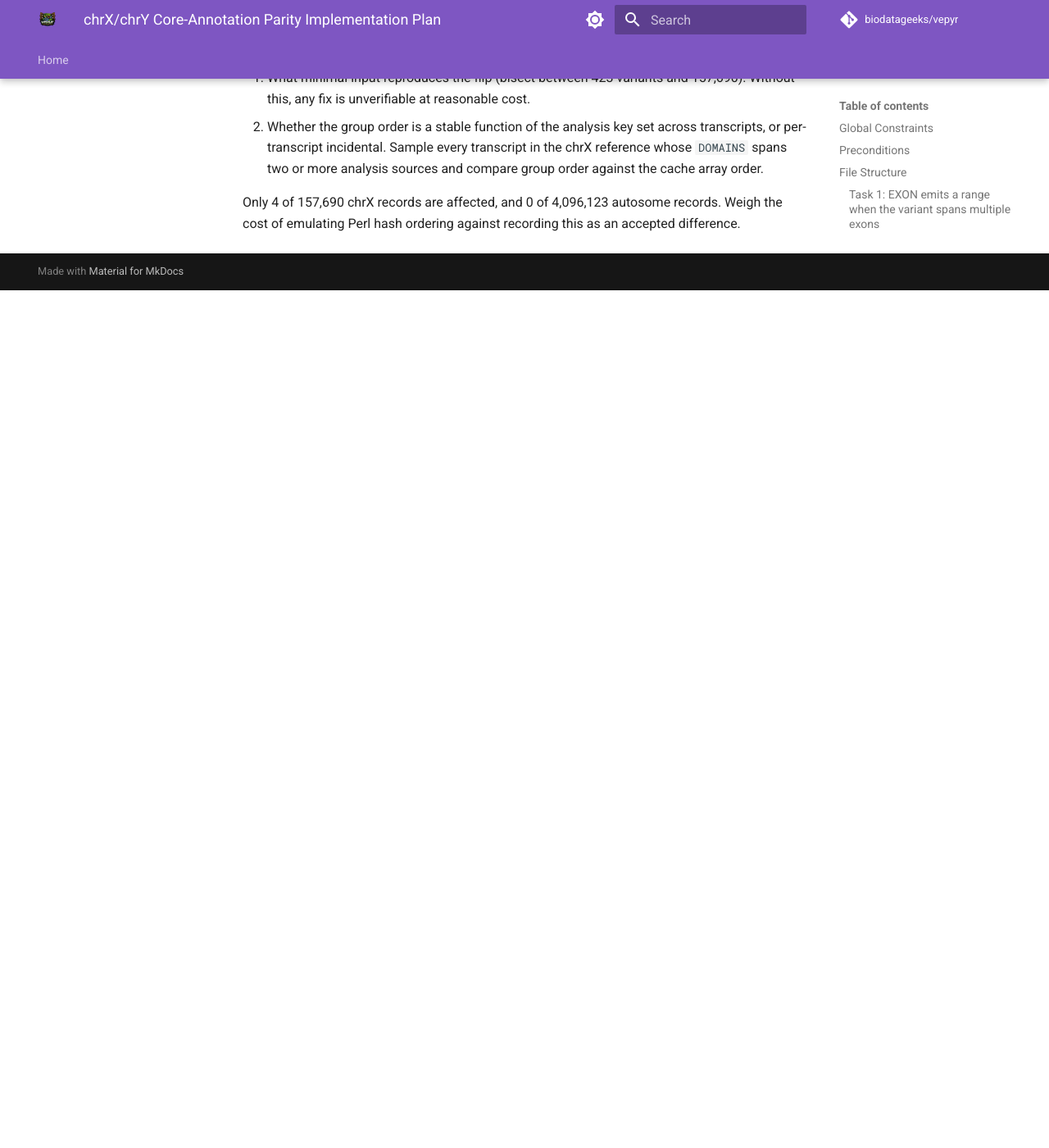
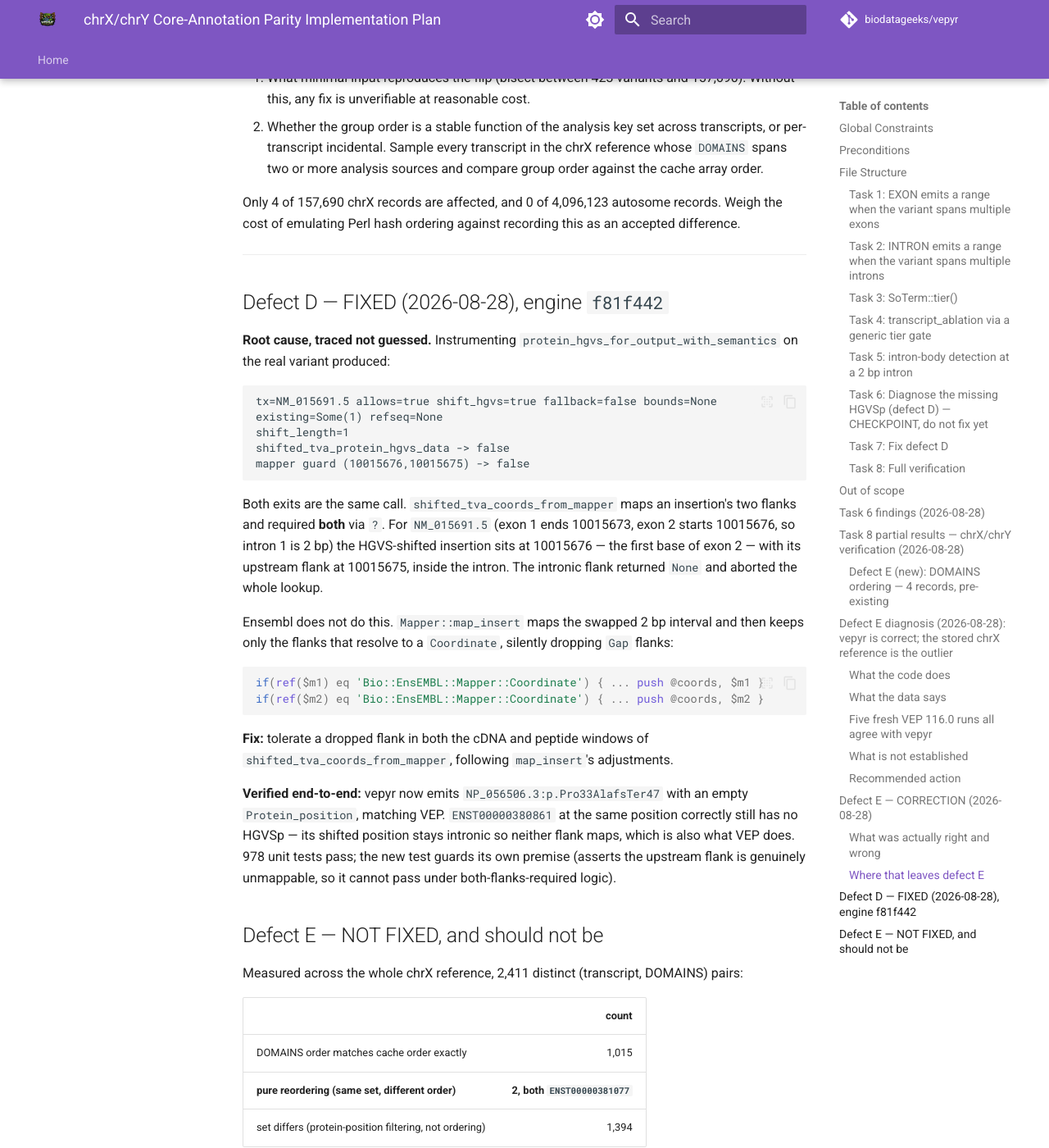
Before and after one commit to biodatageeks/vepyr, an MkDocs documentation site: the page built from docs/superpowers/plans/2026-08-28-chrxy-core-annotation-parity.md, in a window 1280 px wide and 1400 px high, scrolled down 32257 px. Shown: the whole window at 82% size. Built offline with MkDocs 1.6.1 and Material for MkDocs 9.7.7, drawn with Linux system fonts in a browser that asks for light colours; comment, search, counter and statistics services are not loaded; before the commit the page ends 32611 px from its top, so only the background shows below that; some of the changed text lies outside the part shown.

Commit message:
docs: defect D fixed; defect E measured and declined with evidence
Defect D root-caused by instrumentation: shifted_tva_coords_from_mapper
required both insertion flanks, while Ensembl's Mapper::map_insert drops Gap
flanks and keeps Coordinate ones. Fixed in engine f81f442 and verified
end-to-end on the real variant.

Defect E measured across all 2,411 chrX (transcript, DOMAINS) pairs: 1,015
match cache order, only ENST00000381077 reorders. No systematic rule exists
to implement, so a fix would be invented to fit one observation and would
risk the 1,015 correct cases.

Co-Authored-By: Claude Opus 5 (1M context) <noreply@anthropic.com>
Claude-Session: https://claude.ai/code/session_01VRCGDbuH3hVyebJErYmLrv

````diff
--- a/docs/superpowers/plans/2026-08-28-chrxy-core-annotation-parity.md
+++ b/docs/superpowers/plans/2026-08-28-chrxy-core-annotation-parity.md
@@ -1416,3 +1416,68 @@ iteration yields for a given key set. Before any engine change, establish:
 
 Only 4 of 157,690 chrX records are affected, and 0 of 4,096,123 autosome records. Weigh the cost
 of emulating Perl hash ordering against recording this as an accepted difference.
+
+---
+
+## Defect D — FIXED (2026-08-28), engine `f81f442`
+
+**Root cause, traced not guessed.** Instrumenting `protein_hgvs_for_output_with_semantics` on the
+real variant produced:
+
+```
+tx=NM_015691.5 allows=true shift_hgvs=true fallback=false bounds=None
+existing=Some(1) refseq=None
+shift_length=1
+shifted_tva_protein_hgvs_data -> false
+mapper guard (10015676,10015675) -> false
+```
+
+Both exits are the same call. `shifted_tva_coords_from_mapper` maps an insertion's two flanks and
+required **both** via `?`. For `NM_015691.5` (exon 1 ends 10015673, exon 2 starts 10015676, so
+intron 1 is 2 bp) the HGVS-shifted insertion sits at 10015676 — the first base of exon 2 — with its
+upstream flank at 10015675, inside the intron. The intronic flank returned `None` and aborted the
+whole lookup.
+
+Ensembl does not do this. `Mapper::map_insert` maps the swapped 2 bp interval and then keeps only
+the flanks that resolve to a `Coordinate`, silently dropping `Gap` flanks:
+
+```perl
+if(ref($m1) eq 'Bio::EnsEMBL::Mapper::Coordinate') { ... push @coords, $m1 }
+if(ref($m2) eq 'Bio::EnsEMBL::Mapper::Coordinate') { ... push @coords, $m2 }
+```
+
+**Fix:** tolerate a dropped flank in both the cDNA and peptide windows of
+`shifted_tva_coords_from_mapper`, following `map_insert`'s adjustments.
+
+**Verified end-to-end:** vepyr now emits `NP_056506.3:p.Pro33AlafsTer47` with an empty
+`Protein_position`, matching VEP. `ENST00000380861` at the same position correctly still has no
+HGVSp — its shifted position stays intronic so neither flank maps, which is also what VEP does.
+978 unit tests pass; the new test guards its own premise (asserts the upstream flank is genuinely
+unmappable, so it cannot pass under both-flanks-required logic).
+
+## Defect E — NOT FIXED, and should not be
+
+Measured across the whole chrX reference, 2,411 distinct (transcript, DOMAINS) pairs:
+
+| | count |
+|---|---:|
+| DOMAINS order matches cache order exactly | 1,015 |
+| **pure reordering (same set, different order)** | **2, both `ENST00000381077`** |
+| set differs (protein-position filtering, not ordering) | 1,394 |
+
+**There is no systematic ordering rule.** 1,015 multi-source transcripts follow the cache's
+`protein_features` order exactly; exactly one transcript does not. The earlier note suggesting a
+fix would mean emulating Perl hash iteration order is superseded: no global hash-order effect
+exists, or those 1,015 would not agree.
+
+Nor is VEP's order for this transcript derivable. It is the cache order with the SFLD group hoisted
+to the front, and is not sorted by start, end, analysis name, or hseqname.
+
+**Recommendation: do not implement a fix.** Any change able to reproduce this one transcript would
+be a rule invented to fit a single observation, with no upstream basis, and it would put the 1,015
+currently-correct transcripts at risk. The residue is 4 of 157,690 chrX records and 0 of 4,096,123
+autosome records.
+
+If it must be closed, the only sound route is to determine why VEP regenerates this transcript's
+`protein_features` at full-chromosome scale but not at 423-variant scale — the input-scale
+threshold identified above — and reproduce that mechanism rather than its output.
````
